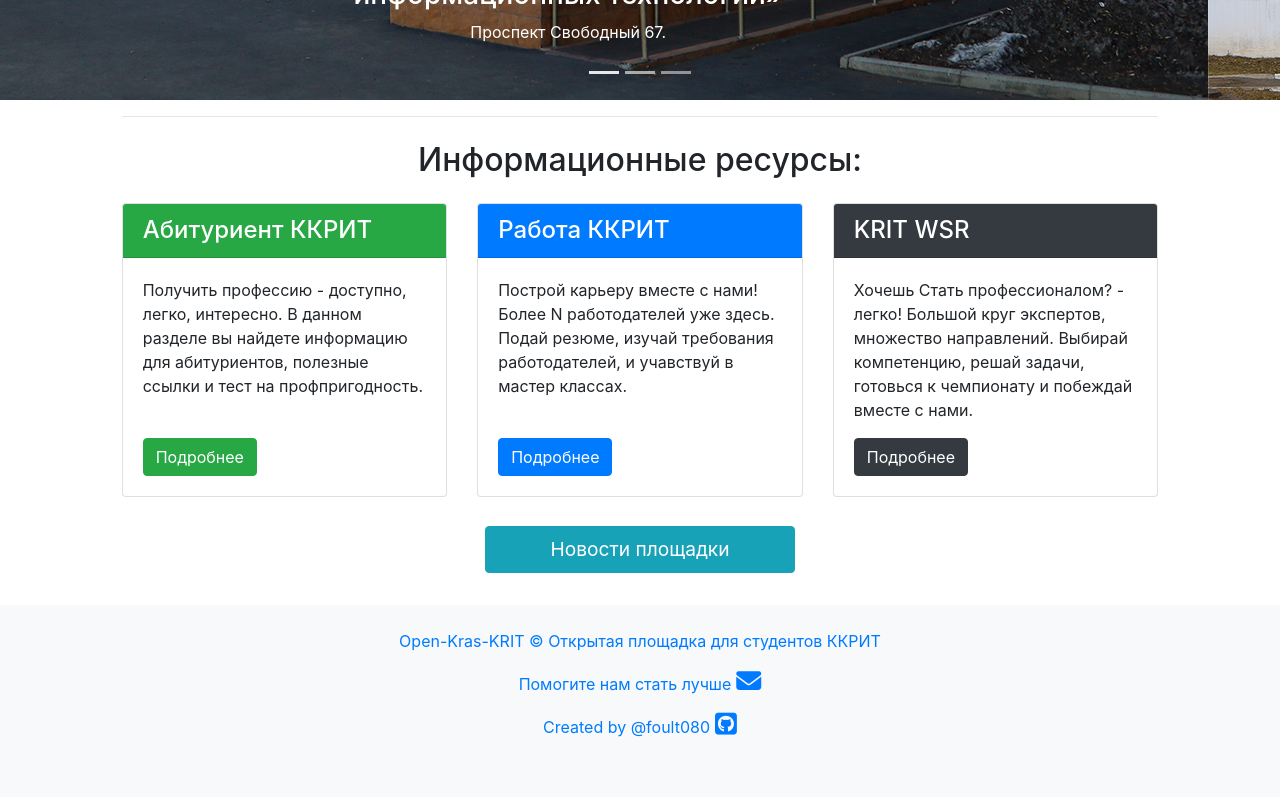
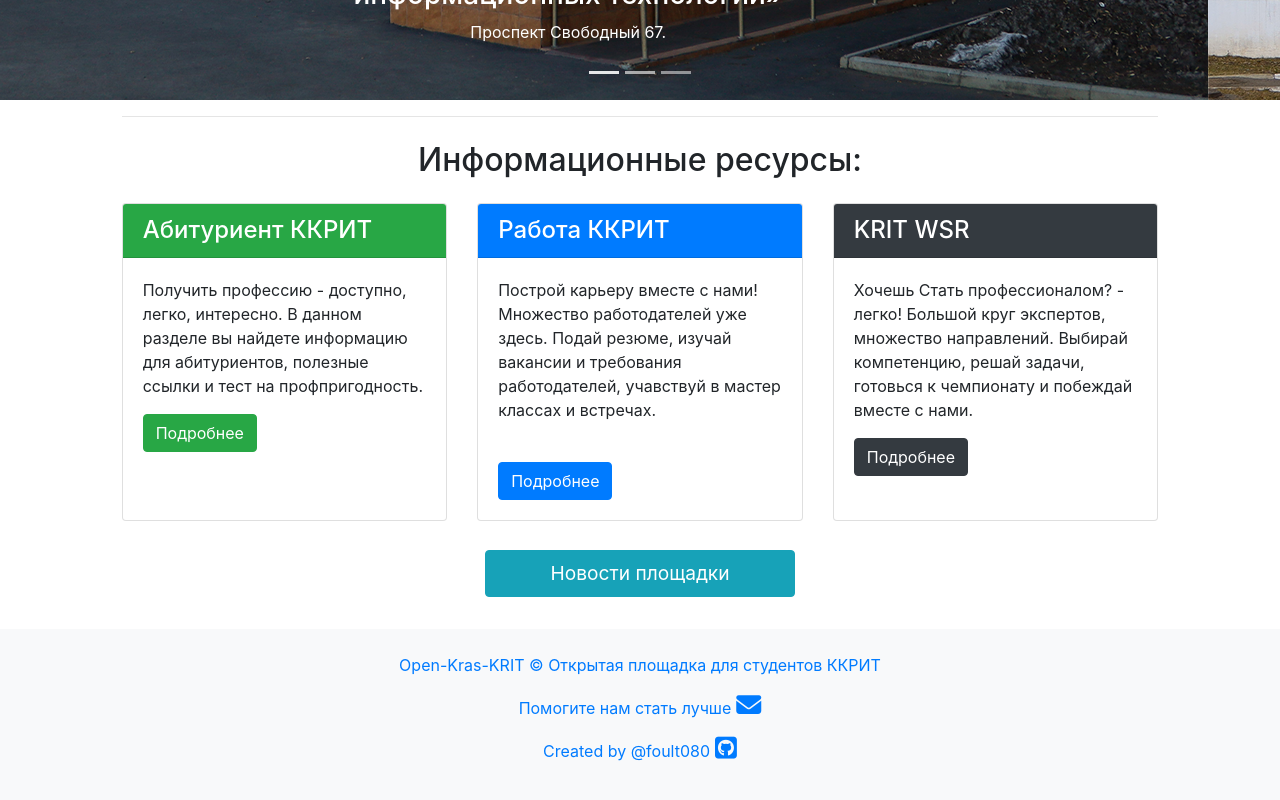
Before and after one commit to Foult080/open-kras-krit, a React (Create React App) app in the folder front-app/: page / in a window 1280 px wide. Shown: the part 760-1560 px from the top of the page. Built offline with nearby package versions, Linux system fonts and the light colour scheme; no server answers.

Commit message:
fixes some bugs

```diff
--- a/front-app/src/components/Employers/ListStudents.js
+++ b/front-app/src/components/Employers/ListStudents.js
@@ -11,7 +11,7 @@ const ListStudents = ({ getProfiles, profiles: { profiles, loading } }) => {
   }, [getProfiles]);
 
 
-  return loading && profiles === null ? (
+  return loading || profiles === null ? (
     <Spinner />
   ) : (
     <Fragment>
--- a/front-app/src/components/Layout/Landing.js
+++ b/front-app/src/components/Layout/Landing.js
@@ -7,7 +7,7 @@ import img2 from "../../img/img2.jpg";
 const Landing = () => {
   return (
     <Fragment>
-      <Carousel className="col-lg-12 col-xs-12 col-md-12 col-sm-12 my-carousel">
+      <Carousel className="col-lg-12 col-xs-12 col-md-12 col-sm-12 my-carousel d-flex align-items-stretch">
         <Carousel.Item className="img-fluid">
           <img
             className="d-block w-100"
@@ -56,7 +56,7 @@ const Landing = () => {
         <hr />
         <h2 className="my-4 card-title">Информационные ресурсы:</h2>
         <div className="row">
-          <div className="col-lg-4 col-md-4 col-sm-12">
+          <div className="col-lg-4 col-md-4 col-sm-12 d-flex align-items-stretch">
             <div className="card cards len-card">
               <h4 className="card-header bg-success text-white">
                 Абитуриент ККРИТ
@@ -67,7 +67,6 @@ const Landing = () => {
                   разделе вы найдете информацию для абитуриентов, полезные
                   ссылки и тест на профпригодность.
                 </p>
-                <br />
                 <Link to="/applicant" className="btn btn-success">
                   Подробнее
                 </Link>
@@ -75,16 +74,16 @@ const Landing = () => {
             </div>
           </div>
 
-          <div className="col-lg-4 col-md-4 col-sm-12">
+          <div className="col-lg-4 col-md-4 col-sm-12 d-flex align-items-stretch">
             <div className="card cards len-card">
               <h4 className="card-header bg-primary text-white">
                 Работа ККРИТ
               </h4>
               <div className="card-body">
                 <p className="card-text">
-                  Построй карьеру вместе с нами! Более N работодателей уже
-                  здесь. Подай резюме, изучай требования работодателей, и
-                  учавствуй в мастер классах.
+                  Построй карьеру вместе с нами! Множество работодателей уже
+                  здесь. Подай резюме, изучай вакансии и требования
+                  работодателей, учавствуй в мастер классах и встречах.
                 </p>
                 <br />
                 <Link to="/employee" className="btn btn-primary">
@@ -94,7 +93,7 @@ const Landing = () => {
             </div>
           </div>
 
-          <div className="col-lg-4 col-md-4 col-sm-12">
+          <div className="col-lg-4 col-md-4 col-sm-12 d-flex align-items-stretch">
             <div className="card cards len-card">
               <h4 className="card-header bg-dark text-white">KRIT WSR</h4>
               <div className="card-body">
```
